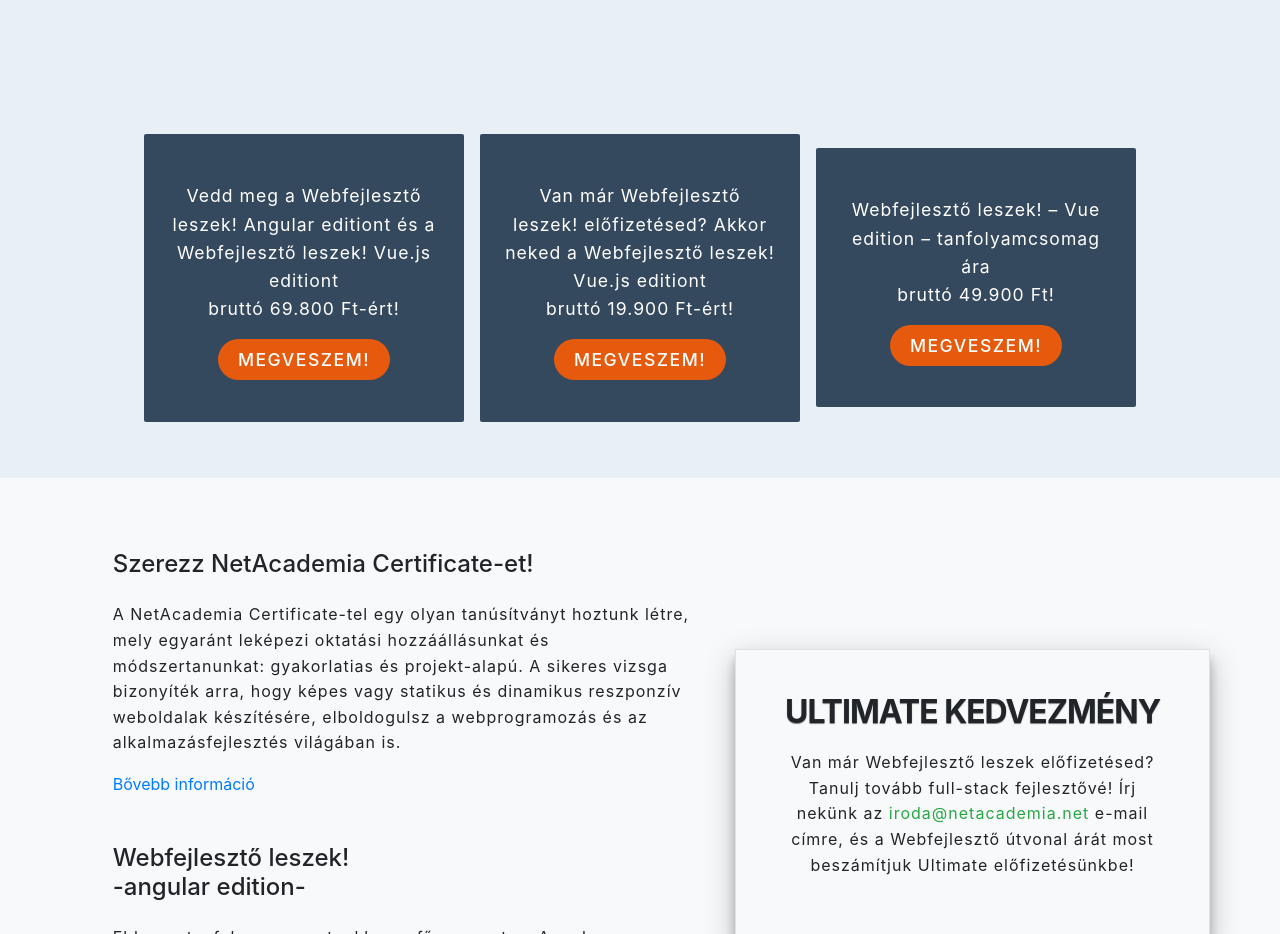
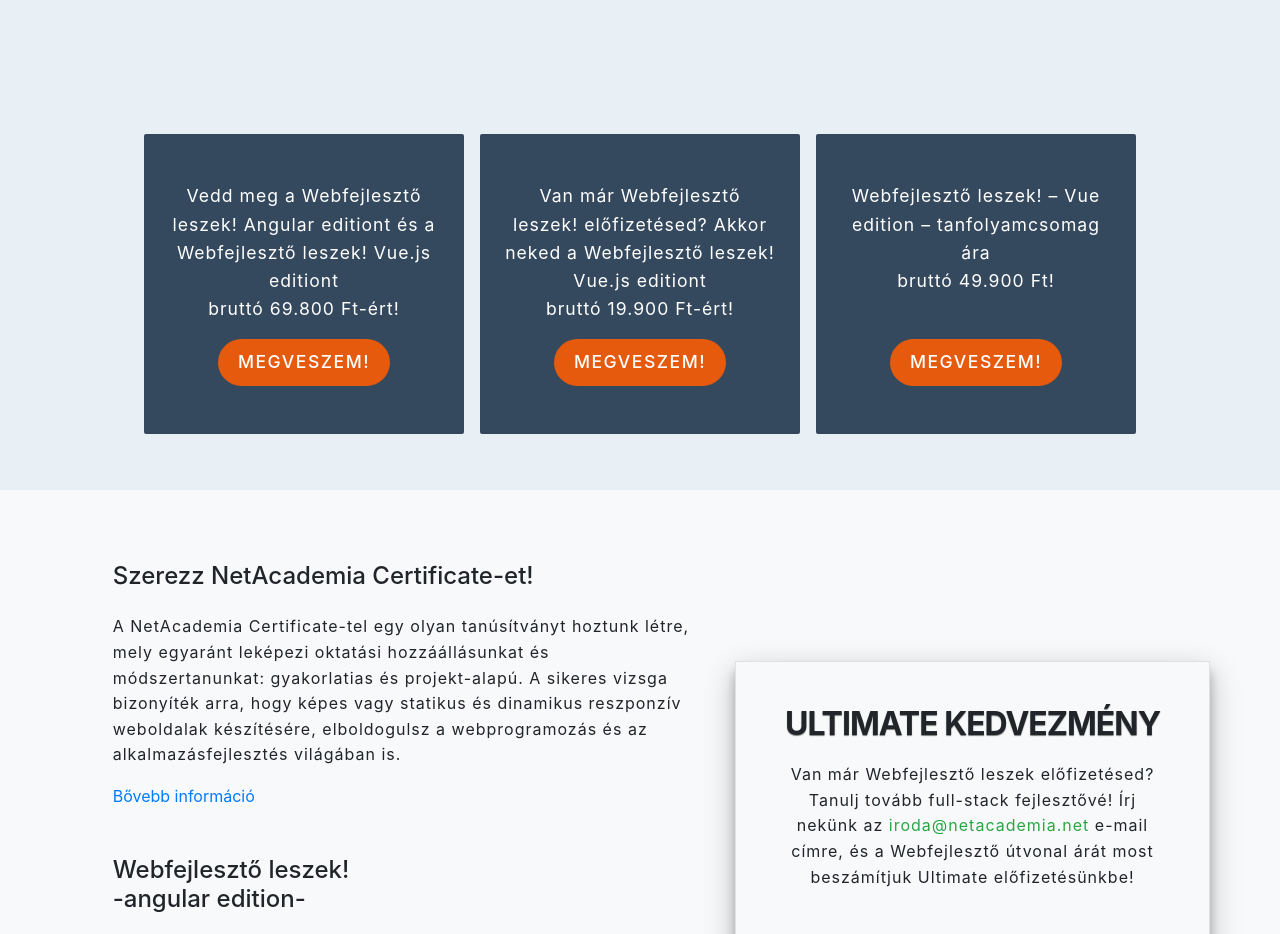
Before and after one commit to lkajtar/netacademia.hu, a Nuxt app: page /webfejleszto-vuejs in a window 1280 px wide. Shown: the part 4160-5094 px from the top of the page. Built offline with nearby package versions, Linux system fonts and the light colour scheme; no server answers; what vue-mq would draw is missing.

Commit message:
DEV-96 kártya magasság igazítások

```diff
--- a/pages/webfejleszto-angular.vue
+++ b/pages/webfejleszto-angular.vue
@@ -137,8 +137,8 @@
 
     </TimelineContainer>
     <div class="row justify-content-center text-center py-5 mx-0 align-self-center">
-      <div class="col-12 col-lg-3 p-4 bg-card m-2 align-self-center py-5 px-3">
-        <p class="mb-4">Vedd meg a Webfejlesztő leszek! Angular editiont és a Webfejlesztő leszek! Vue.js editiont
+      <div class="col-12 col-lg-3 px-4 bg-card m-2 py-5 d-flex flex-column justify-content-between align-items-center">
+        <p>Vedd meg a Webfejlesztő leszek! Angular editiont és a Webfejlesztő leszek! Vue.js editiont
           együtt,
           <br>bruttó
           <span class="ar">69.800 </span>Ft-ért!
@@ -149,8 +149,8 @@
         >Megveszem!
         </gtm-link>
       </div>
-      <div class="col-12 col-lg-3 p-4 bg-card m-2 align-self-center py-5 px-3">
-        <p class="mb-4">Van már Webfejlesztő leszek! előfizetésed? Akkor neked a Webfejlesztő leszek! Angular edition
+      <div class="col-12 col-lg-3 px-4 bg-card m-2 py-5 d-flex flex-column justify-content-between align-items-center">
+        <p>Van már Webfejlesztő leszek! előfizetésed? Akkor neked a Webfejlesztő leszek! Angular edition
           <br>bruttó
           <span class="ar">19.900 </span>Ft!</p>
         <gtm-link isAddToCart :gtm-data="GTMProductCollection.addToCartAngularAsExtension"
@@ -159,8 +159,8 @@
         >Megveszem!
         </gtm-link>
       </div>
-      <div class="col-12 col-lg-3 p-4 bg-card m-2 align-self-center py-5 px-3">
-        <p class=" mb-4">Webfejlesztő leszek! – Angular edition – tanfolyamcsomag ára
+      <div class="col-12 col-lg-3 px-4 bg-card m-2 py-5 d-flex flex-column justify-content-between align-items-center">
+        <p>Webfejlesztő leszek! – Angular edition – tanfolyamcsomag ára
           <br>bruttó
           <span class="ar">49.900</span> Ft!</p>
         <gtm-link isAddToCart :gtm-data="GTMProductCollection.addToCartAngular"
--- a/pages/webfejleszto-vuejs.vue
+++ b/pages/webfejleszto-vuejs.vue
@@ -125,8 +125,8 @@
 
     </TimelineContainer>
     <div class="row justify-content-center text-center py-5 mx-0 align-self-center vue-gtm-app">
-      <div class="col-12 col-lg-3 p-4 bg-card m-2 align-self-center py-5 px-3">
-        <p class="mb-4">Vedd meg a Webfejlesztő leszek! Angular editiont és a Webfejlesztő leszek! Vue.js editiont
+      <div class="col-12 col-lg-3 px-4 bg-card m-2 py-5 d-flex flex-column justify-content-between align-items-center">
+        <p>Vedd meg a Webfejlesztő leszek! Angular editiont és a Webfejlesztő leszek! Vue.js editiont
           <br>bruttó
           <span class="ar">69.800 </span>Ft-ért!
         </p>
@@ -136,25 +136,25 @@
         >Megveszem!
         </gtm-link>
       </div>
-      <div class="col-12 col-lg-3 p-4 bg-card m-2 align-self-center py-5 px-3">
-        <p class="mb-4">Van már Webfejlesztő leszek! előfizetésed? Akkor neked a Webfejlesztő leszek! Vue.js editiont
+      <div class="col-12 col-lg-3 px-4 bg-card m-2 py-5 d-flex flex-column justify-content-between align-items-center">
+        <p>Van már Webfejlesztő leszek! előfizetésed? Akkor neked a Webfejlesztő leszek! Vue.js editiont
           <br>bruttó
           <span class="ar">19.900 </span>Ft-ért!
         </p>
         <gtm-link isAddToCart :gtm-data="GTMProductCollection.addToCartVueAsExtension"
                   href="https://app.netacademia.hu/Subscription/Create/0ceafbab-4b10-4835-9a25-f4a4876690b6"
-                  class="btn-cus btn-cus-orange mb-4"
+                  class="btn-cus btn-cus-orange"
         >Megveszem!
         </gtm-link>
       </div>
-      <div class="col-12 col-lg-3 p-4 bg-card m-2 align-self-center py-5 px-3">
+      <div class="col-12 col-lg-3 px-4 bg-card m-2 py-5 d-flex flex-column justify-content-between align-items-center">
         <p class=" mb-4">Webfejlesztő leszek! – Vue edition – tanfolyamcsomag ára
           <br>bruttó
           <span class="ar">49.900</span> Ft!
         </p>
         <gtm-link isAddToCart :gtm-data="GTMProductCollection.addToCartVue"
                   href="https://app.netacademia.hu/Subscription/Create/webfejleszto-leszek-vuejs-edition"
-                  class="btn-cus btn-cus-orange mb-4"
+                  class="btn-cus btn-cus-orange"
         >Megveszem!
         </gtm-link>
       </div>
```
